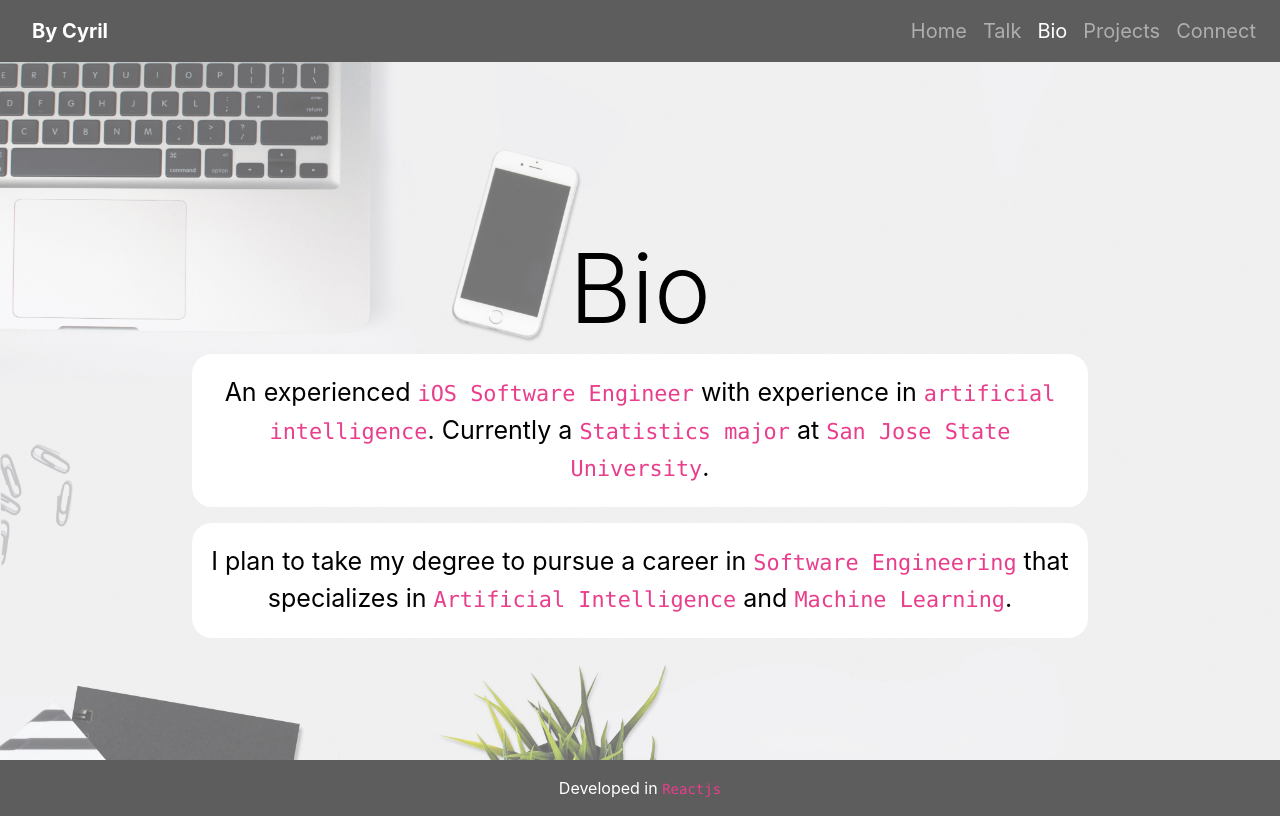
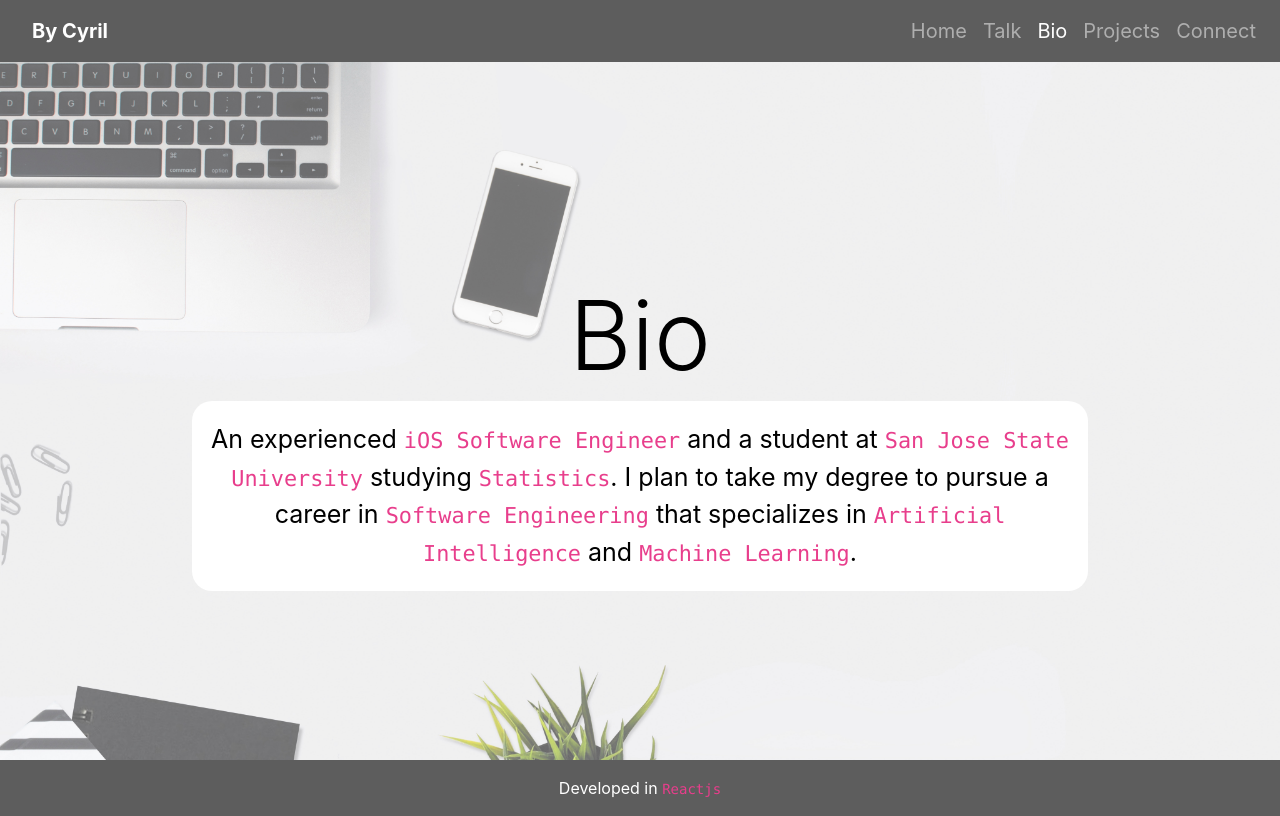
Before and after one commit to ByCyril/ByCyril, a React (Create React App) app in the folder public/: page /bio in a window 1280 px wide. Built offline with nearby package versions, Linux system fonts and the light colour scheme.

Commit message:
new projec

```diff
--- a/public/src/App.js
+++ b/public/src/App.js
@@ -1,5 +1,5 @@
 import React, { Component } from "react";
-import { Route, Switch } from "react-router-dom";
+import { Route } from "react-router-dom";
 
 import "./App.css";
 import MyNav from "./comp/MyNav";
--- a/public/src/ProjectsData.js
+++ b/public/src/ProjectsData.js
@@ -30,6 +30,15 @@ const ProjectsData = [
     buttonTitle: "View the Site"
   },
   {
+    title: "NLC.py",
+    d1: "A high level Machine Learning framework for language classification",
+    link: "https://github.com/cyrilivargarcia/nlp",
+    d3: "Technologies: Python",
+    d2: "Released Date: April 2019",
+    img: "nlc.jpeg",
+    buttonTitle: "View on GitHub"
+  },
+  {
     title: "CoreDataBC",
     d1: "A high level framework that eases the use of CoreData",
     link: "https://github.com/cyrilivargarcia/CoreDataBC",
--- a/public/src/comp/Bio.js
+++ b/public/src/comp/Bio.js
@@ -22,25 +22,10 @@ class Bio extends Component {
             }}
             className="container"
           >
-            An experienced <code>iOS Software Engineer</code> with experience in{" "}
-            <code>artificial intelligence</code>. Currently a{" "}
-            <code>Statistics major</code> at{" "}
-            <code>San Jose State University</code>.
-          </p>
-
-          <p
-            style={{
-              fontSize: "25px",
-              backgroundColor: "white",
-              borderRadius: "20px",
-              paddingTop: "20px",
-              paddingBottom: "20px",
-              width: "70%"
-            }}
-            className="container"
-          >
-            I plan to take my degree to pursue a career in{" "}
-            <code>Software Engineering</code> that specializes in{" "}
+            An experienced <code>iOS Software Engineer</code> and a student at{" "}
+            <code>San Jose State University</code> studying{" "}
+            <code>Statistics</code>. I plan to take my degree to pursue a career
+            in <code>Software Engineering</code> that specializes in{" "}
             <code>Artificial Intelligence</code> and{" "}
             <code>Machine Learning</code>.
           </p>
--- a/public/src/comp/Connect.js
+++ b/public/src/comp/Connect.js
@@ -10,6 +10,12 @@ class Connect extends Component {
         <p>
           Connect with me on{" "}
           <code>
+            <a className="styles" href="https://twitter.com/cyrilivargarcia">
+              Twitter
+            </a>
+          </code>{" "}
+          or{" "}
+          <code>
             <a
               className="styles"
               href="https://www.linkedin.com/in/cyrilivargarcia/"
@@ -17,21 +23,9 @@ class Connect extends Component {
               LinkedIn
             </a>
           </code>
-          ,{" "}
-          <code>
-            <a className="styles" href="https://twitter.com/cyrilivargarcia">
-              Twitter
-            </a>
-          </code>
-          ,{" "}
-          <code>
-            <a className="styles" href="https://github.com/cyrilivargarcia">
-              GitHub
-            </a>
-          </code>
         </p>
         <p>
-          or email: <code>garciacy at bycyril dot com</code>
+          Email: <code>garciacy at bycyril dot com</code>
         </p>
       </div>
     );
```
Also changed, not shown: public/src/images/coredatabc.jpeg, public/src/images/nlc.jpeg (added).
